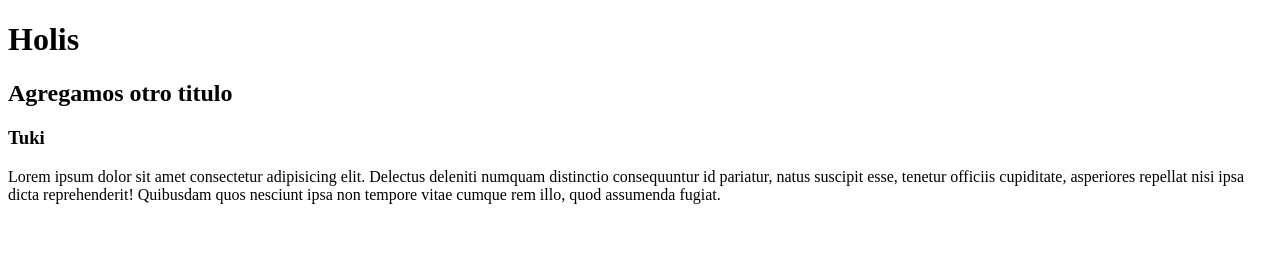
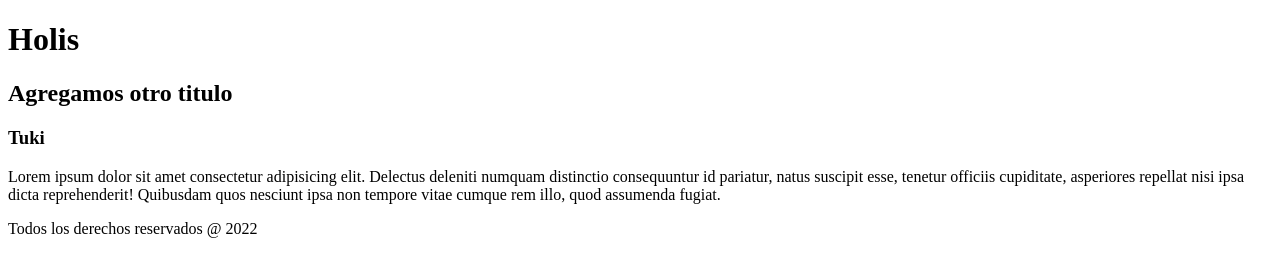
Before and after one commit to mCaglie/git-branches, a plain HTML site: page index.html in a window 1280 px wide. Drawn offline with Linux system fonts and the light colour scheme.

Commit message:
add:footer

```diff
--- a/index.html
+++ b/index.html
@@ -12,5 +12,8 @@
     <p>
         Lorem ipsum dolor sit amet consectetur adipisicing elit. Delectus deleniti numquam distinctio consequuntur id pariatur, natus suscipit esse, tenetur officiis cupiditate, asperiores repellat nisi ipsa dicta reprehenderit! Quibusdam quos nesciunt ipsa non tempore vitae cumque rem illo, quod assumenda fugiat.
     </p>
+    <footer>
+        <p>Todos los derechos reservados @ 2022</p>
+    </footer>
 </body>
 </html>
```
